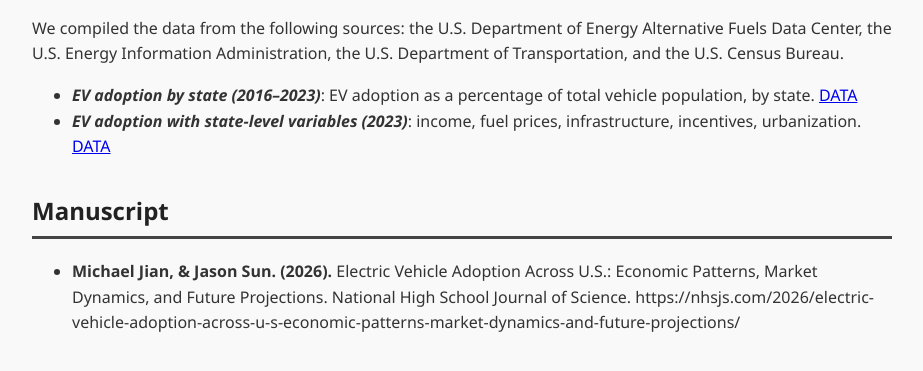
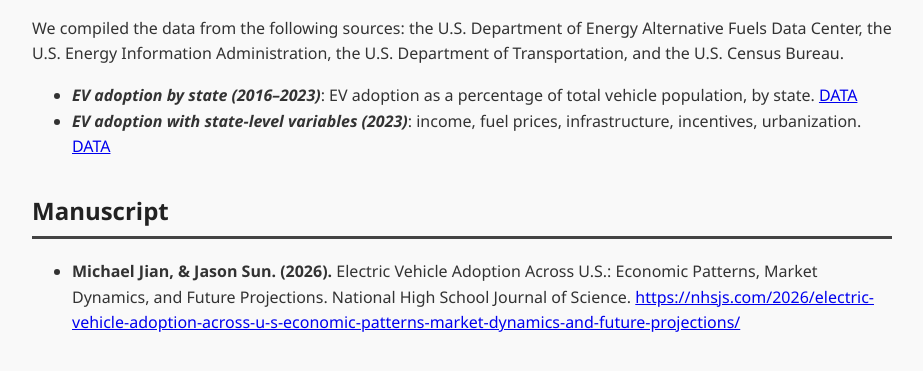
Before and after one commit to mcjian09/mcjian09.github.io, a Jekyll site: the page built from ev.md, in a window 1280 px wide and 900 px high, scrolled down 484 px, cut to the strip 0-390 px from the top of the window. Shown: the top 371 px of the strip, without its empty margins (178-1101 px from the left). Built offline with Jekyll 4.4.1, drawn with Linux system fonts in a browser that asks for light colours; part of the change alters nothing that is shown.

Commit message:
Fix citation link format in ev.md
Updated the citation format for the manuscript reference.

```diff
--- a/ev.md
+++ b/ev.md
@@ -20,7 +20,7 @@ We compiled the data from the following sources: the U.S. Department of Energy A
 
 ## Manuscript
 
-- **Michael Jian, & Jason Sun. (2026).** Electric Vehicle Adoption Across U.S.: Economic Patterns, Market Dynamics, and Future Projections. National High School Journal of Science. https://nhsjs.com/2026/electric-vehicle-adoption-across-u-s-economic-patterns-market-dynamics-and-future-projections/
+- **Michael Jian, & Jason Sun. (2026).** Electric Vehicle Adoption Across U.S.: Economic Patterns, Market Dynamics, and Future Projections. National High School Journal of Science. [https://nhsjs.com/2026/electric-vehicle-adoption-across-u-s-economic-patterns-market-dynamics-and-future-projections/](https://nhsjs.com/2026/electric-vehicle-adoption-across-u-s-economic-patterns-market-dynamics-and-future-projections/)
 
   <br>
 <iframe src="https://drive.google.com/file/d/1VfTiQssjp7QLhpjPG7fcQuse7lAFHf9E/preview" style="width:100%;height:700px; border:none;"></iframe>
```
